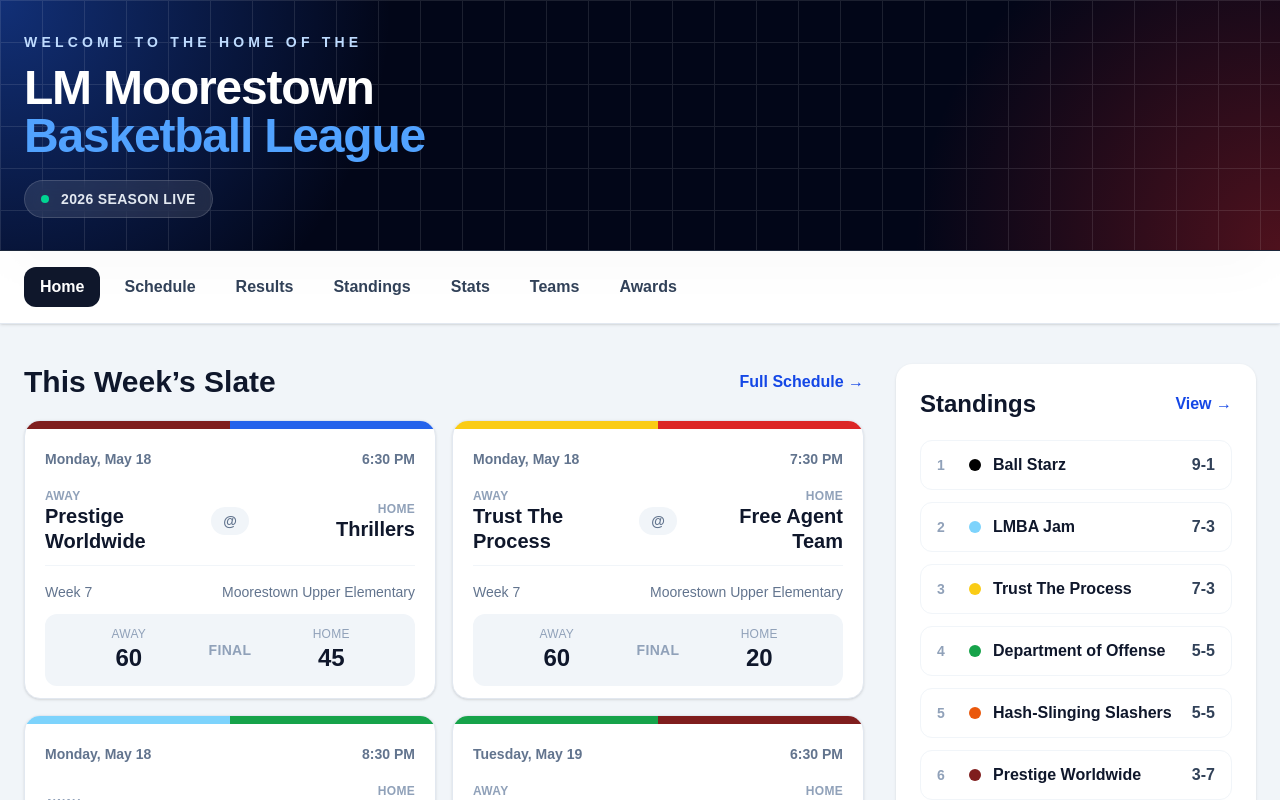
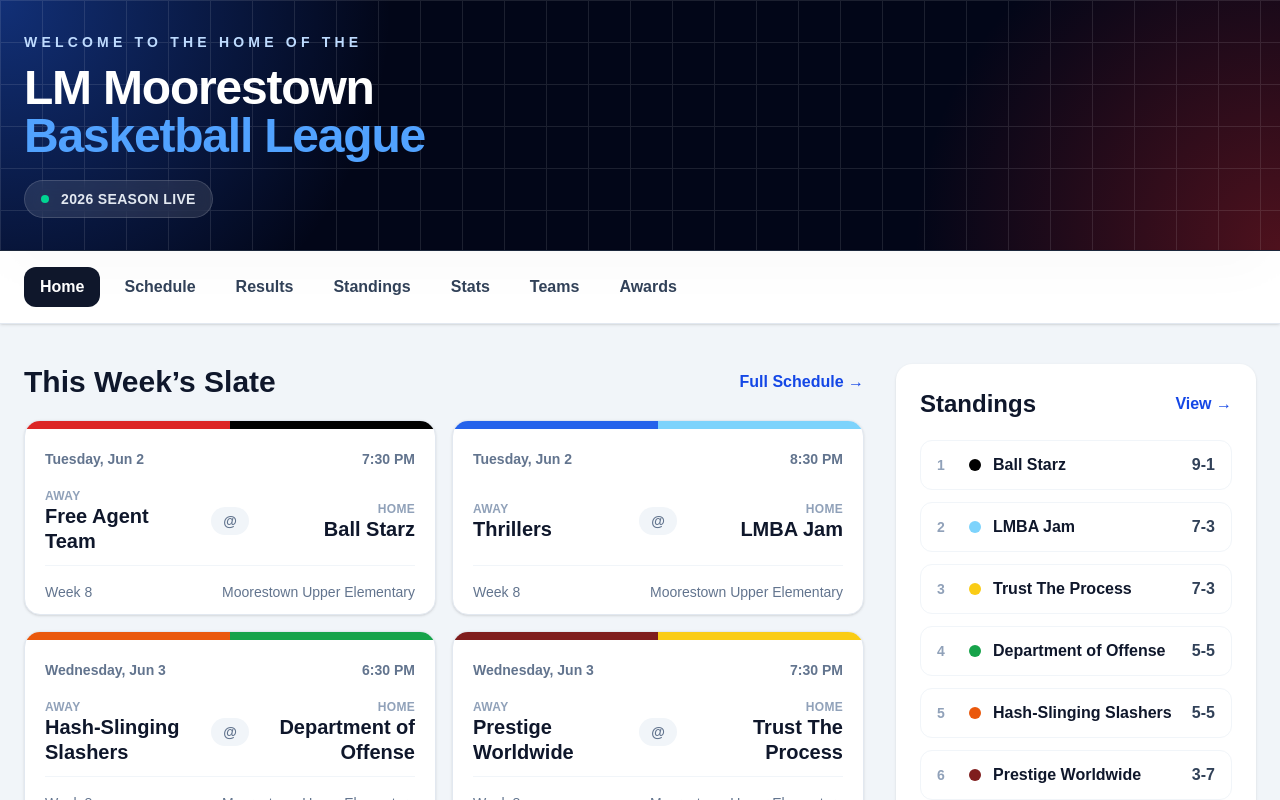
Before and after one commit to illedraiccir/lmba-website, a Next.js app: page / in a window 1280 px wide. Shown: the top 800 px of the page. Built offline with nearby package versions, Linux system fonts and the light colour scheme.

Commit message:
Playoff Quarterfinal Schedule added.

```diff
--- a/data/games.ts
+++ b/data/games.ts
@@ -867,5 +867,69 @@ export const games: Game[] = [
     headline: "Hash-Slinging Slashers Close Regular Season With Wire-To-Wire Win To End 5-Game Losing Streak",
     recapTeaser:
       "Hash-Slinging Slashers jumped out to a 35-12 halftime lead and never looked back, defeating the Free Agent Team 58-24 in the regular-season finale. Connor Thomas scored 14 points, Courtney Cubbage added 13, and Keshon Coleman chipped in 11 as the Slashers finished the regular season at 5-5.",
-  }
+  },
+  {
+    gameId: "2026-p-qf-g01",
+    seasonId: "2026",
+    gameType: "playoffs",
+    week: 8,
+    date: "2026-06-02",
+    time: "7:30 PM",
+    location: "Moorestown Upper Elementary",
+    homeTeamId: "ball-starz",
+    awayTeamId: "free-agent-team",
+    overtimePeriods: 0,
+    status: "scheduled",
+    resultType: "normal",
+    headline: "Quarterfinal: No. 1 Ball Starz vs No. 8 Free Agent Team",
+    recapTeaser: "The top-seeded Ball Starz open their playoff run against the eighth-seeded Free Agent Team in the Week 8 quarterfinals.",
+  },
+  {
+    gameId: "2026-p-qf-g02",
+    seasonId: "2026",
+    gameType: "playoffs",
+    week: 8,
+    date: "2026-06-02",
+    time: "8:30 PM",
+    location: "Moorestown Upper Elementary",
+    homeTeamId: "lmba-jam",
+    awayTeamId: "thrillers",
+    overtimePeriods: 0,
+    status: "scheduled",
+    resultType: "normal",
+    headline: "Quarterfinal: No. 2 LMBA Jam vs No. 7 Thrillers",
+    recapTeaser: "Second-seeded LMBA Jam begin the postseason against the seventh-seeded Thrillers in a quarterfinal matchup.",
+  },
+  {
+    gameId: "2026-p-qf-g03",
+    seasonId: "2026",
+    gameType: "playoffs",
+    week: 8,
+    date: "2026-06-03",
+    time: "6:30 PM",
+    location: "Moorestown Upper Elementary",
+    homeTeamId: "department-of-offense",
+    awayTeamId: "hash-slinging-slashers",
+    overtimePeriods: 0,
+    status: "scheduled",
+    resultType: "normal",
+    headline: "Quarterfinal: No. 4 Department Of Offense vs No. 5 Hash-Slinging Slashers",
+    recapTeaser: "Fourth-seeded Department of Offense meet fifth-seeded Hash-Slinging Slashers in a quarterfinal matchup with major semifinal implications.",
+  },
+  {
+    gameId: "2026-p-qf-g04",
+    seasonId: "2026",
+    gameType: "playoffs",
+    week: 8,
+    date: "2026-06-03",
+    time: "7:30 PM",
+    location: "Moorestown Upper Elementary",
+    homeTeamId: "trust-the-process",
+    awayTeamId: "prestige-worldwide",
+    overtimePeriods: 0,
+    status: "scheduled",
+    resultType: "normal",
+    headline: "Quarterfinal: No. 3 Trust The Process vs No. 6 Prestige Worldwide",
+    recapTeaser: "Third-seeded Trust The Process open the playoffs against sixth-seeded Prestige Worldwide in the Week 8 quarterfinals.",
+  },
 ];
```
